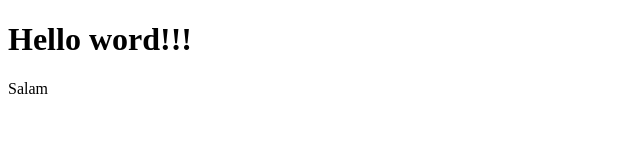
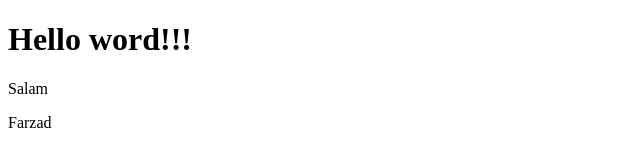
Before and after one commit to majidlx67/ci-cd-test, a plain HTML site: page index.html in a window 1280 px wide. Shown: the full height of the page, 0-640 px from the left. Drawn offline with Linux system fonts and the light colour scheme.

Commit message:
Update index.html farzad

```diff
--- a/index.html
+++ b/index.html
@@ -7,5 +7,6 @@
 <body>
 <h1>Hello word!!!</h1>
 <p>Salam</p>
+    <p>Farzad</p>
 </body>
 </html>
```
